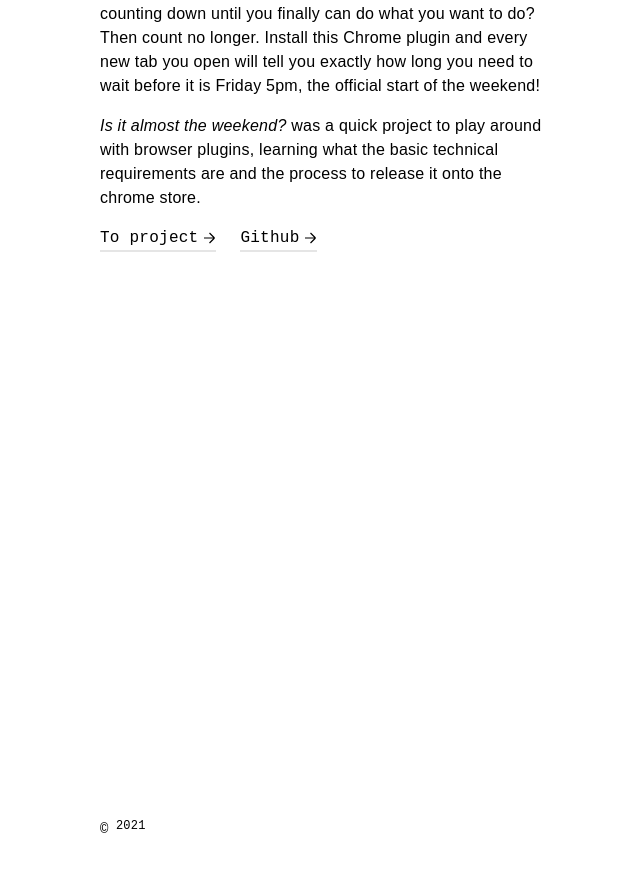
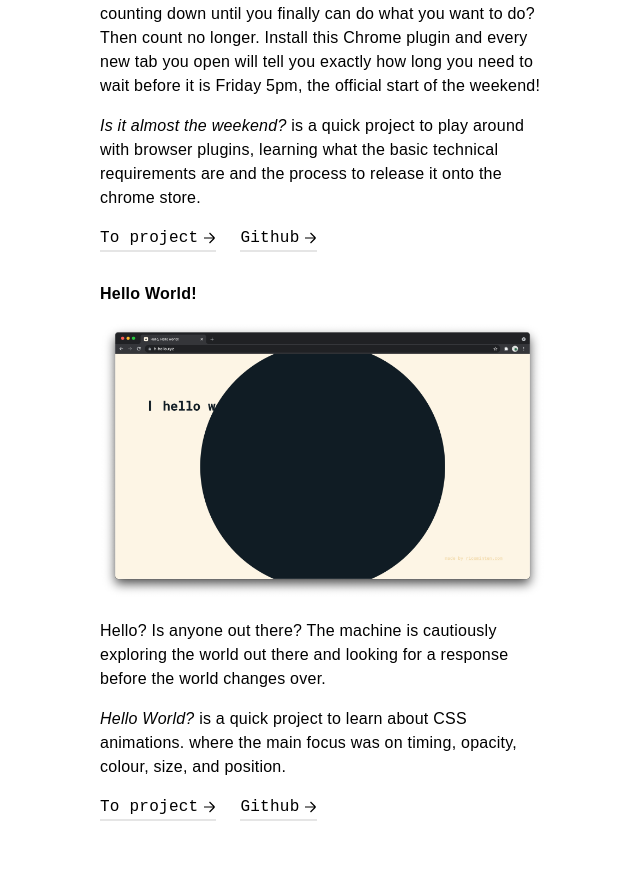
Before and after one commit to ricominten/portfolio, a React (Create React App) app: page / in a window 1280 px wide. Shown: the part 987-1859 px from the top of the page, without its empty margins (92-732 px from the left). Built offline with nearby package versions, Linux system fonts and the light colour scheme; the HTML template or start-up script is replaced by a standard one.

Commit message:
feat: new project

```diff
--- a/src/components/projects/projects.style.js
+++ b/src/components/projects/projects.style.js
@@ -1,7 +1,6 @@
 import { css } from '@emotion/react';
 
 export const wrapper = css`
-    height: 1000px;
 `;
 
 
--- /dev/null
+++ b/src/content/hello-wold/index.js
@@ -0,0 +1,15 @@
+import img from './hello-world.png';
+
+const article =  {
+    title: 'Hello World!',
+    image: img,
+    alt: 'Screenshot of Hello World page while transitioning state',
+    about: `Hello? Is anyone out there? The machine is cautiously exploring the world out there and looking for a
+        response before the world changes over.`,
+    tech: `<i>Hello World?</i> is a quick project to learn about CSS animations. where the main focus was on timing,
+        opacity, colour, size, and position.`,
+    link: 'https://h-hello.xyz/',
+    github: 'https://github.com/ricominten/hello-hello-world',
+};
+
+export default article;
--- a/src/content/index.js
+++ b/src/content/index.js
@@ -1,7 +1,9 @@
 import weekend from './weekend';
+import helloWorld from './hello-wold';
 
 const content = [
     weekend,
+    helloWorld,
 ];
 
 export default content;
--- a/src/content/weekend/index.js
+++ b/src/content/weekend/index.js
@@ -7,7 +7,7 @@ const article =  {
     about: `Is the weekend the best part of your week? Are you always counting down until you finally can do what you
     want to do? Then count no longer. Install this Chrome plugin and every new tab you open will tell you exactly how
     long you need to wait before it is Friday 5pm, the official start of the weekend!`,
-    tech: `<i>Is it almost the weekend?</i> was a quick project to play around with browser plugins, learning what the
+    tech: `<i>Is it almost the weekend?</i> is a quick project to play around with browser plugins, learning what the
     basic technical requirements are and the process to release it onto the chrome store.`,
     link: 'https://chrome.google.com/webstore/detail/is-it-almost-the-weekend/apgkfkpjnohmpjfacmeeapfpjhoanljm',
     github: 'https://github.com/ricominten/time-until-chrome-plugin',
```
Also changed, not shown: src/content/hello-wold/hello-world-2.png (added), src/content/hello-wold/hello-world.png (added).
